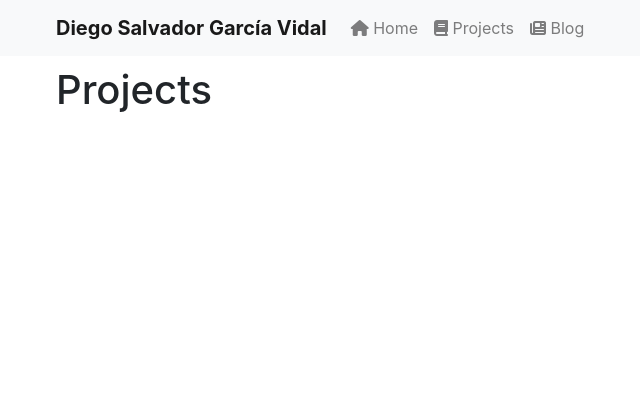
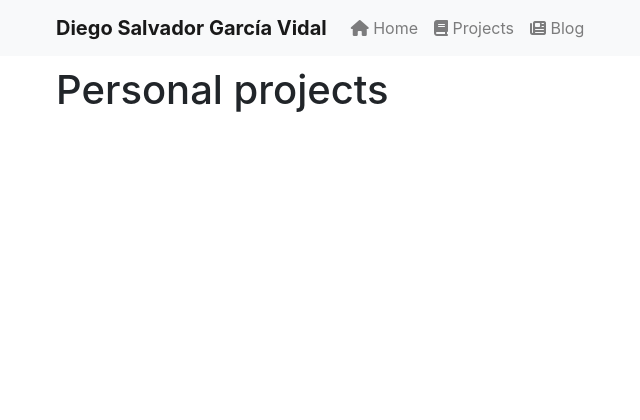
Before and after one commit to diego-gv/django-personal-website, a Django app: page /projects/ in a window 1280 px wide. Shown: the top 420 px of the page, without its empty margins (29-669 px from the left). Run offline with Django 4.2, Linux system fonts and the light colour scheme; data that the repository does not hold is empty; some libraries are stand-ins or nearby versions.

Commit message:
Improving SEO with page titles

```diff
--- a/apps/blog/templates/blog_category.html
+++ b/apps/blog/templates/blog_category.html
@@ -1,6 +1,7 @@
 {% extends "base.html" %}
 
 {% block page_content %}
+<title>Personal Blog | {{ category | title }}</title>
 <div class="col-md-8 offset-md-2">
     <h1>{{ category | title }}</h1>
     <hr>
--- a/apps/blog/templates/blog_details.html
+++ b/apps/blog/templates/blog_details.html
@@ -1,6 +1,7 @@
 {% extends "base.html" %}
 
 {% block page_content %}
+<title>Personal Blog | {{ post.title }}</title>
 <div class="col-md-8 offset-md-2">
     <h1>{{ post.title }}</h1>
     <small>
--- a/apps/blog/templates/blog_index.html
+++ b/apps/blog/templates/blog_index.html
@@ -1,8 +1,9 @@
 {% extends "base.html" %}
 
 {% block page_content %}
+<title>Personal Blog</title>
 <div class="col-md-8 offset-md-2">
-    <h1>Blog Index</h1>
+    <h1>Blog entries</h1>
     <hr>
     {% for post in posts %}
     <h2><a href="{% url 'blog_details' post.id%}">{{ post.title }}</a></h2>
--- a/apps/home/templates/index.html
+++ b/apps/home/templates/index.html
@@ -1,6 +1,7 @@
 {% extends "base.html" %}
 
 {% block page_content %}
+<title>Home</title>
 <div class="container">
   <div class="row">
     <div class="col col-4 bg_blue">
--- a/apps/projects/templates/project_details.html
+++ b/apps/projects/templates/project_details.html
@@ -2,6 +2,7 @@
 {% load static %}
 
 {% block page_content %}
+<title>Personal projects | {{ project.title }}</title>
 <h1>{{ project.title }}</h1>
 <div class="row">
     <div class="col-md-5">
--- a/apps/projects/templates/project_index.html
+++ b/apps/projects/templates/project_index.html
@@ -2,7 +2,8 @@
 {% load static %}
 
 {% block page_content %}
-<h1>Projects</h1>
+<title>Personal projects</title>
+<h1>Personal projects</h1>
 <div class="row">
     {% for project in projects %}
     <div class="col-md-4">
--- a/portfolio/templates/base.html
+++ b/portfolio/templates/base.html
@@ -7,10 +7,11 @@
 <script src="https://cdnjs.cloudflare.com/ajax/libs/popper.js/1.14.3/umd/popper.min.js" integrity="sha384-ZMP7rVo3mIykV+2+9J3UJ46jBk0WLaUAdn689aCwoqbBJiSnjAK/l8WvCWPIPm49" crossorigin="anonymous"></script>
 <script src="https://stackpath.bootstrapcdn.com/bootstrap/4.1.3/js/bootstrap.min.js" integrity="sha384-ChfqqxuZUCnJSK3+MXmPNIyE6ZbWh2IMqE241rYiqJxyMiZ6OW/JmZQ5stwEULTy" crossorigin="anonymous"></script>
 
-<!-- custom css styles and js scripts -->
+<!-- custom css styles, js scripts and images-->
 {% load static %}
 <link rel="stylesheet" type="text/css" href="{% static 'css/custom-styles.css' %}?{% now 'U' %}"/>
 <script type="text/javascript" src="{% static 'js/addActiveClassOnClick.js' %}"></script>
+<link rel="shortcut icon" type="image/png" href="{% static 'favicon.ico' %}"/>
 
 <!-- Navegación -->
 <nav class="navbar navbar-expand-lg navbar-light bg-light">
```
Also changed, not shown: static/favicon.ico (added).
